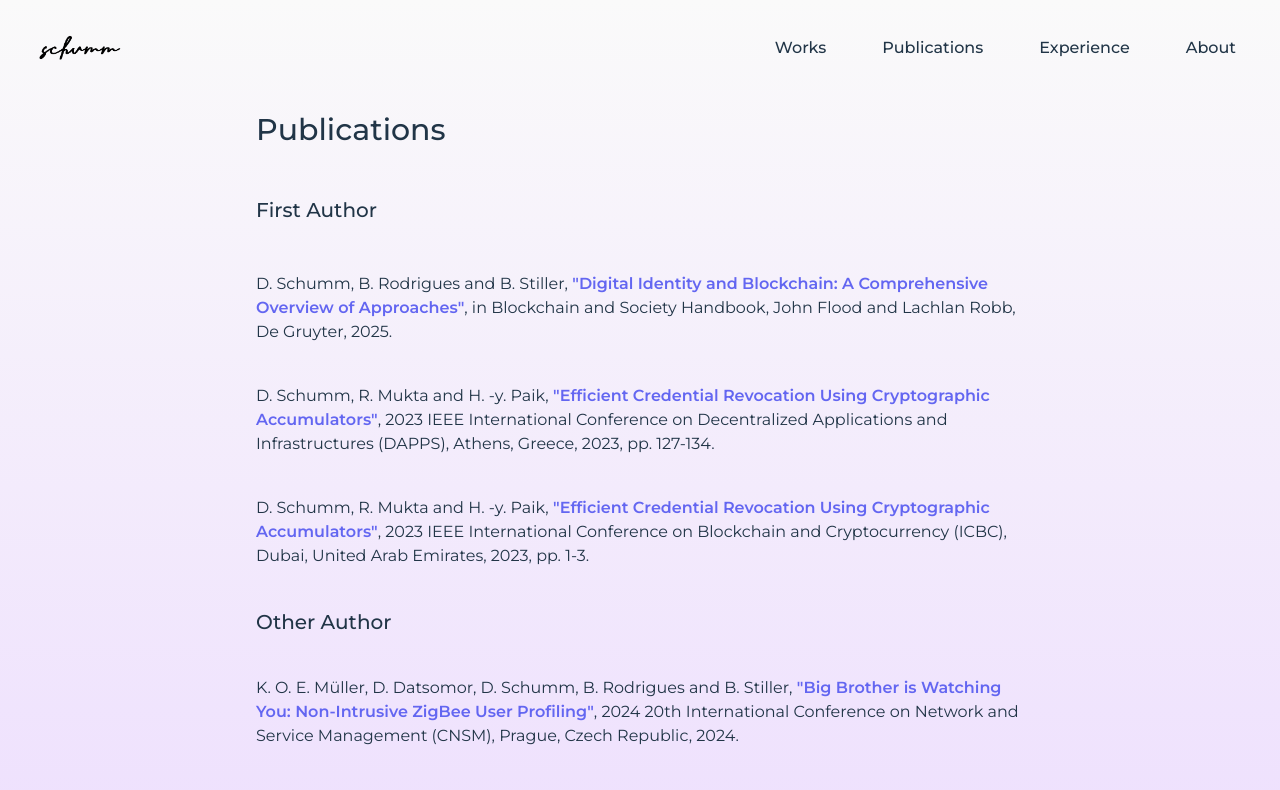
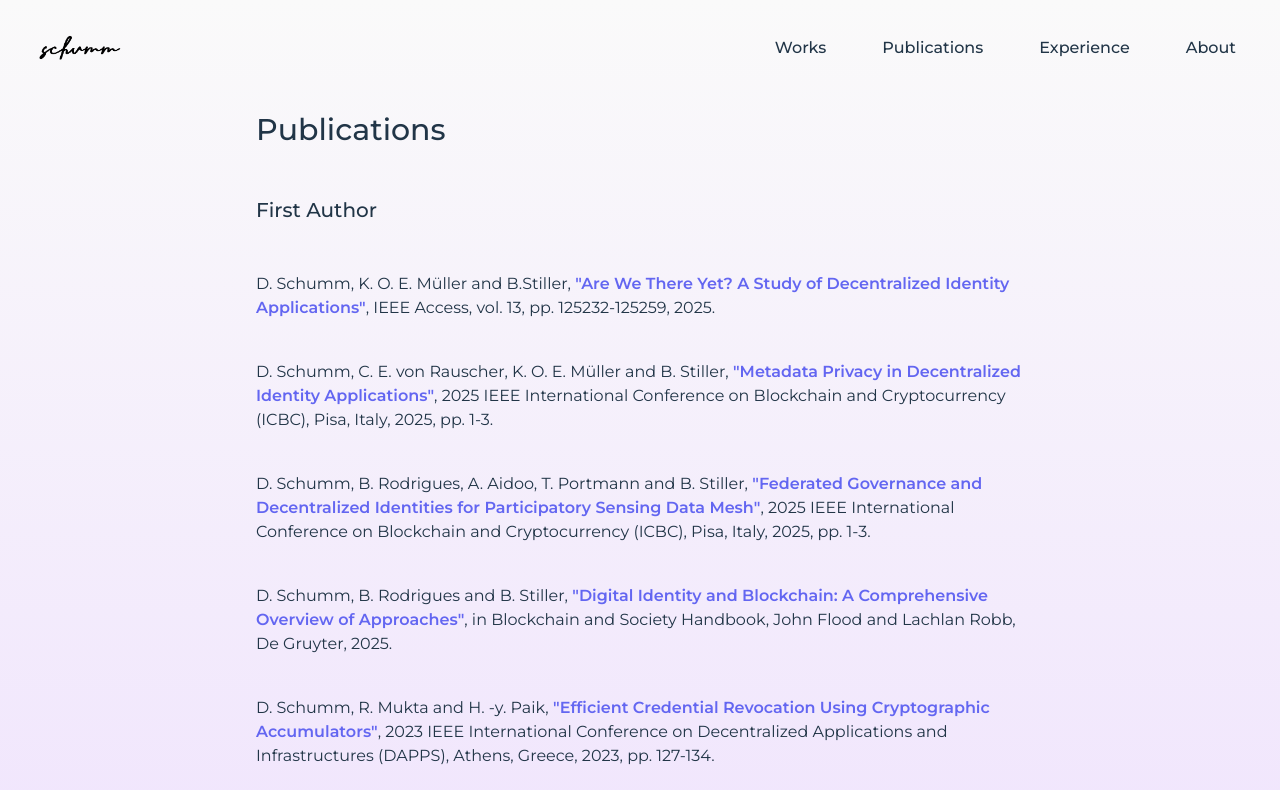
Before and after one commit to schummd/schummd.github.io, a React (Vite) app: page /#/publications in a window 1280 px wide. Shown: the top 790 px of the page. Built offline with nearby package versions, Linux system fonts and the light colour scheme.

Commit message:
updated publications

```diff
--- a/src/pages/Publications.jsx
+++ b/src/pages/Publications.jsx
@@ -7,26 +7,29 @@ export default function Publications() {
         <ul class="font-montserrat space-y-10 list-none list-inside">
           <h2 class="font-montserrat font-medium text-xl mb-12">First Author</h2>
           <li>
+            D. Schumm, K. O. E. Müller and B.Stiller,
+            <a href="https://ieeexplore.ieee.org/document/11078258" class="font-semibold text-indigo-500" target="_blank"> "Are We There Yet? A Study of Decentralized Identity Applications"</a>,
+            IEEE Access, vol. 13, pp. 125232-125259, 2025.
+          </li>
+          <li>
+            D. Schumm, C. E. von Rauscher, K.  O. E. Müller and B. Stiller,
+            <a href="https://ieeexplore.ieee.org/document/11114450" class="font-semibold text-indigo-500" target="_blank"> "Metadata Privacy in Decentralized Identity Applications"</a>,
+            2025 IEEE International Conference on Blockchain and Cryptocurrency (ICBC),
+            Pisa, Italy, 2025, pp. 1-3.
+          </li>
+          <li>
+            D. Schumm, B. Rodrigues, A. Aidoo, T. Portmann and B. Stiller,
+            <a href="https://ieeexplore.ieee.org/document/11114524" class="font-semibold text-indigo-500" target="_blank"> "Federated Governance and Decentralized Identities for Participatory Sensing Data Mesh"</a>,
+            2025 IEEE International Conference on Blockchain and Cryptocurrency (ICBC),
+            Pisa, Italy, 2025, pp. 1-3.
+          </li>
+          <li>
             D. Schumm, B. Rodrigues and B. Stiller,
-            <a href="#" class="font-semibold text-indigo-500"> "Digital Identity and Blockchain: A Comprehensive Overview of Approaches"</a>,
+            <a href="#" class="font-semibold text-indigo-500" target="_blank"> "Digital Identity and Blockchain: A Comprehensive Overview of Approaches"</a>,
             in Blockchain and Society Handbook, John Flood and Lachlan Robb,
             De Gruyter, 2025.
           </li>
-          {/* <li>
-            D. Schumm, C. E. von Rauscher, K.  O. E. Müller and B. Stiller,
-            <a href="#" class="font-semibold text-indigo-500"> "Metadata privacy in decentralised applications"</a>,
-            2025 (Under Review).
-          </li>
-          <li>
-            D. Schumm, K. O. E. Müller and B.Stiller,
-            <a href="#" class="font-semibold text-indigo-500"> "Are We There Yet? A Study of Decentralised Identity Applications"</a>,
-            2025 (Under Review).
-          </li>
-          <li>
-            D. Schumm, B. Rodrigues, A. Aidoo, T. Portmann and B. Stiller,
-            <a href="#" class="font-semibold text-indigo-500"> "Federated Governance and Decentralized Identities for Participatory Sensing Data Mesh"</a>,
-            2025 (Under Review).
-          </li>
+          {/*
           <li>
             B. Byers, P. Emmenegger, J. Hunhevicz, D. Schumm, F. Heisel, D. Hall and C. De Wolf,
             <a href="http://dx.doi.org/10.2139/ssrn.4946912" class="font-semibold text-indigo-500 cursor-pointer" target="_blank"> "Decentralized Phygital Identifiers for Circular Construction"</a>,
```
